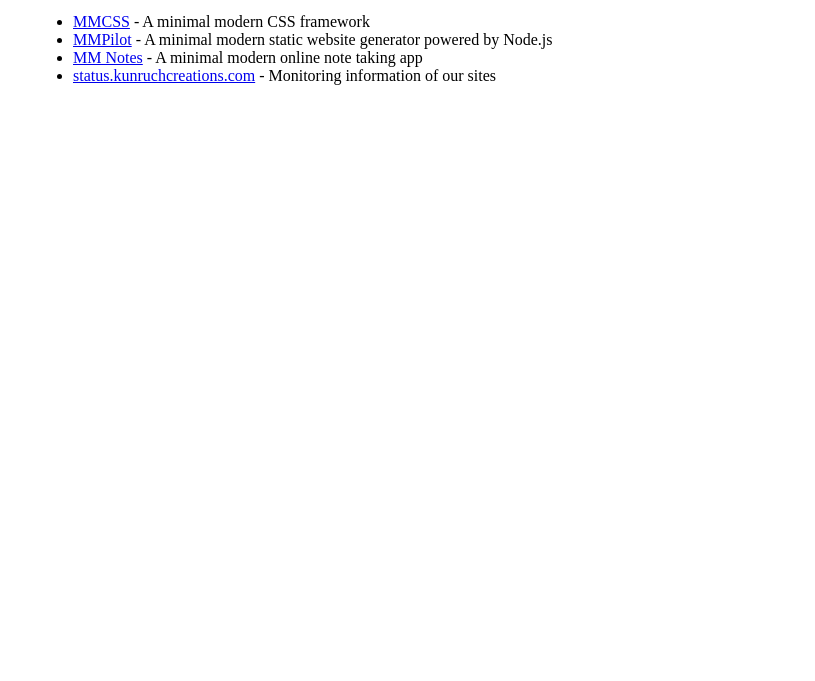
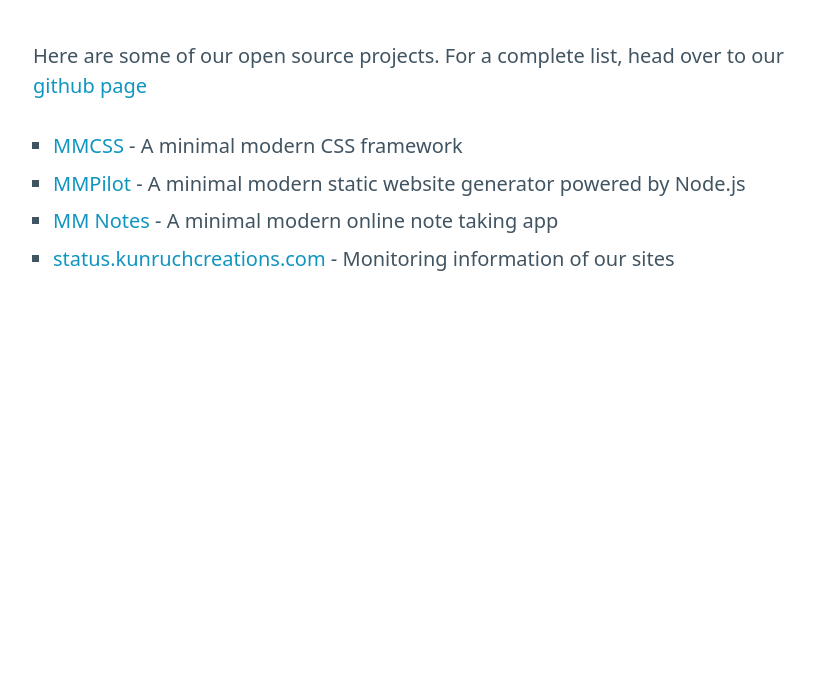
Before and after one commit to kunruch/kunruch.github.io, a website: page index.html in a window 1280 px wide. Shown: the part 119-800 px from the top of the page, without its empty margins (207-1022 px from the left). Drawn offline with nearby package versions, Linux system fonts and the light colour scheme.

Commit message:
Add Pico CSS and http server

```diff
--- a/index.html
+++ b/index.html
@@ -1,3 +1,5 @@
+<link rel="stylesheet" href="https://cdn.jsdelivr.net/npm/@picocss/pico@1/css/pico.min.css">
+
 <title>KunRuch Creations Projects</title>
 
 <div style="margin:0 auto;max-width:800px;margin-top:40px;">
```
Also changed, not shown: package.json (added, +15 -0 lines), 2 other files.
